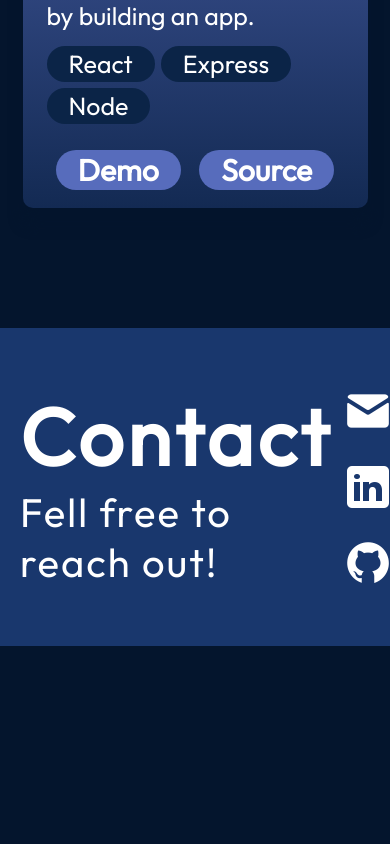
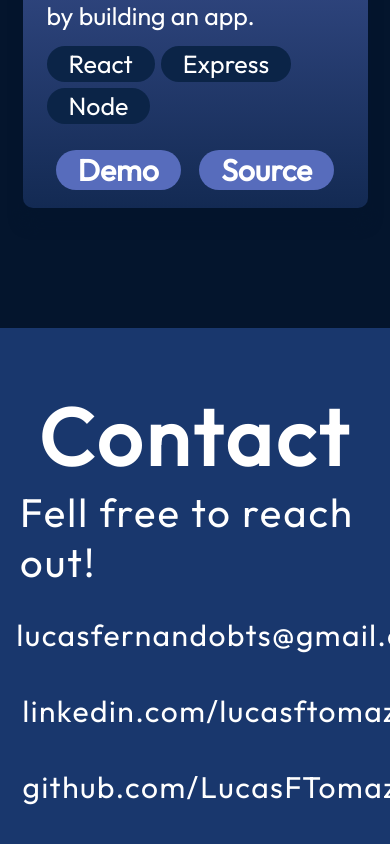
Before and after one commit to LucasFTomazela/react-portfolio, a React (Vite) app: page / in a window 390 px wide. Shown: the part 5082-5926 px from the top of the page. Before the commit the page ends 5728 px from the top, so only its background shows below. Built offline with nearby package versions, Linux system fonts and the light colour scheme.

Commit message:
feat: finish

```diff
--- a/src/components/Contact/Contact.jsx
+++ b/src/components/Contact/Contact.jsx
@@ -21,7 +21,7 @@ export const Contact = () => {
               src={getImageUrl("contact/linkedinIcon.png")}
               alt="Linkedin icon"
             />
-            <a href="www.linkedin.com/in/lucasftomazela">
+            <a href="https://www.linkedin.com/in/lucasftomazela">
               linkedin.com/lucasftomazela
             </a>
           </li>
--- a/src/components/Contact/Contact.module.css
+++ b/src/components/Contact/Contact.module.css
@@ -48,3 +48,20 @@
     font-weight: 400;
     letter-spacing: 1.5px;
 }
+
+@media screen and (max-width: 830px) {
+    .content {
+        flex-direction: column;
+        gap: 23px;
+    }
+
+    .text {
+        display: flex;
+        flex-direction: column;
+        align-items: center;
+    }
+
+    .links {
+        align-items: center;
+    }
+}
```
